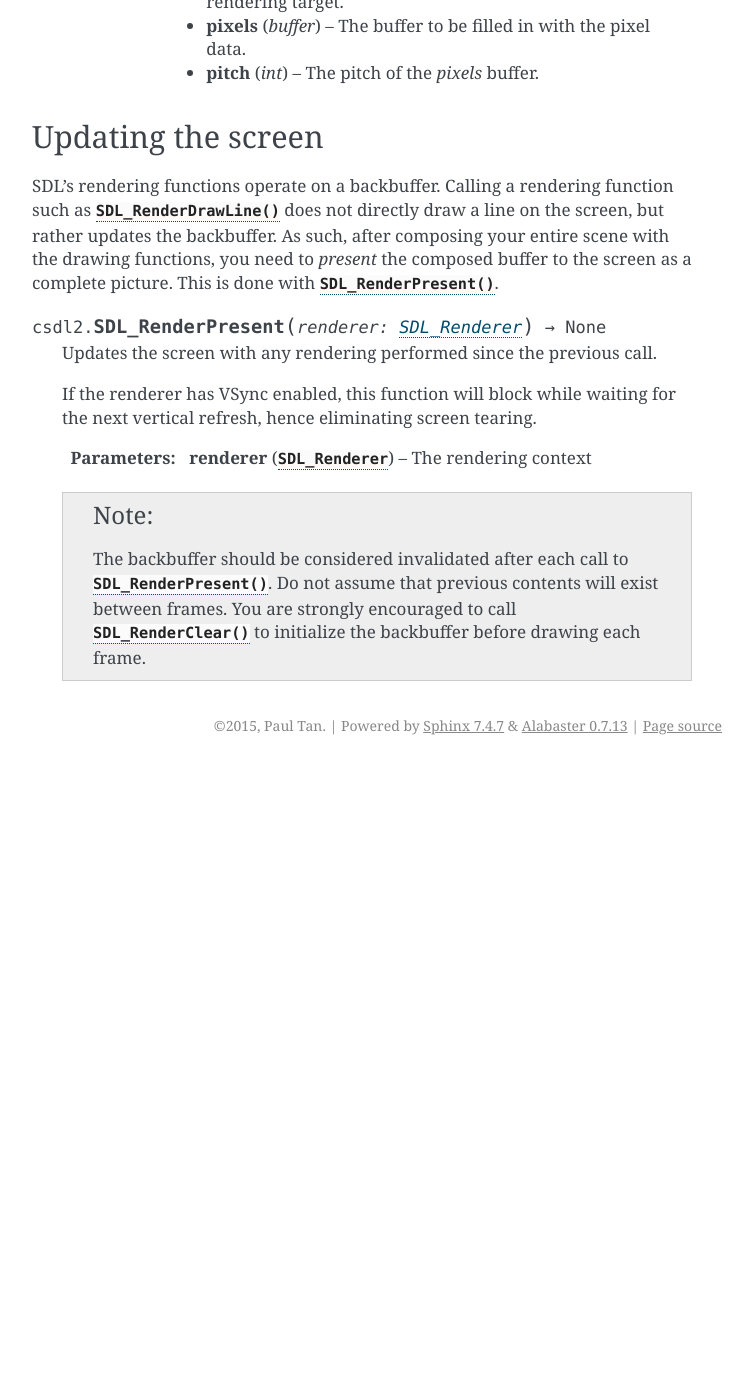
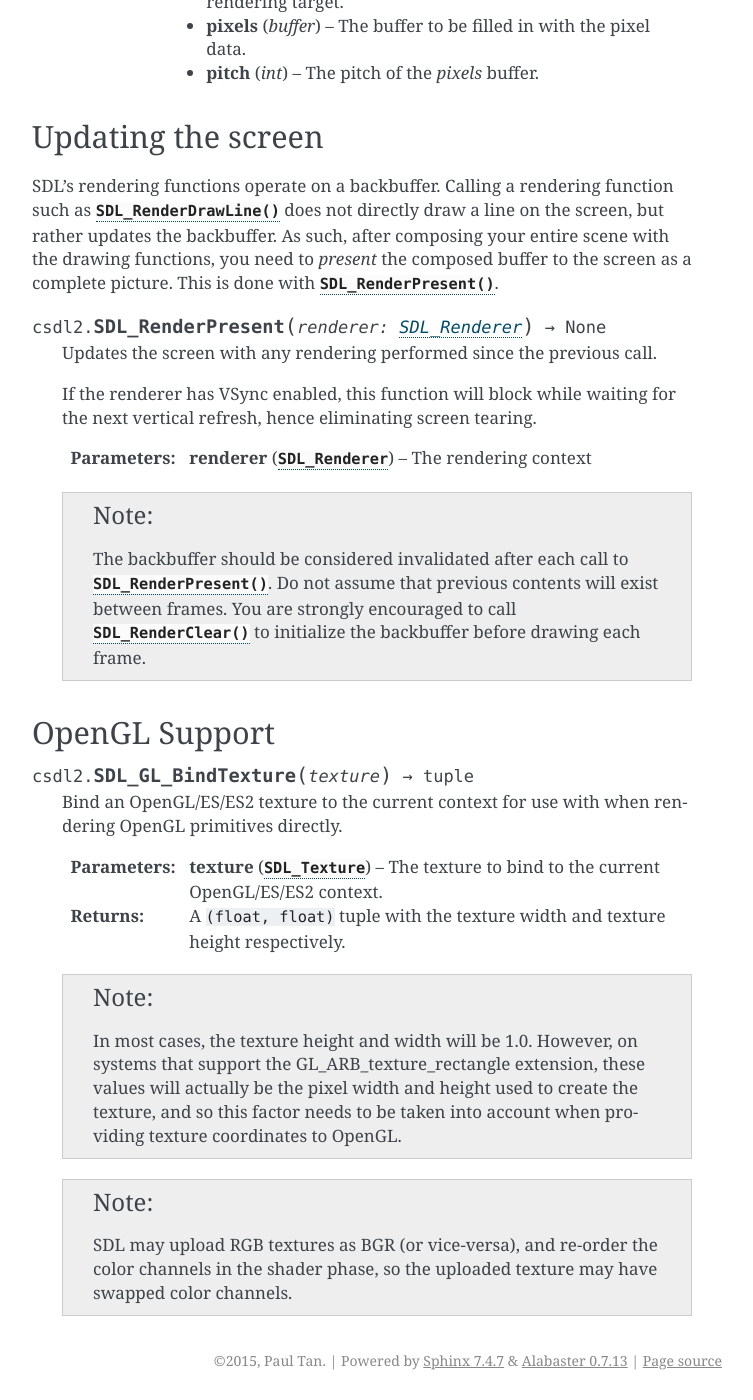
Before and after one commit to pyokagan/pycsdl2, a Sphinx documentation site: the page built from docs/api/render.rst, in a window 1280 px wide and 1400 px high, scrolled down 14079 px. Shown: the whole window, without its empty margins (388-1141 px from the left). Built offline with Sphinx 7.4.7, drawn with Linux system fonts in a browser that asks for light colours; before the commit the page ends 14844 px from its top, so only the background shows below that; some of the changed text lies outside the part shown.

Commit message:
render: implement SDL_GL_BindTexture()

```diff
--- a/docs/api/render.rst
+++ b/docs/api/render.rst
@@ -732,3 +732,25 @@ screen as a complete picture. This is done with :func:`SDL_RenderPresent`.
              will exist between frames. You are strongly encouraged to call
              :func:`SDL_RenderClear` to initialize the backbuffer before
              drawing each frame.
+
+OpenGL Support
+--------------
+.. function:: SDL_GL_BindTexture(texture) -> tuple
+
+   Bind an OpenGL/ES/ES2 texture to the current context for use with when
+   rendering OpenGL primitives directly.
+
+   :param texture: The texture to bind to the current OpenGL/ES/ES2 context.
+   :type texture: :class:`SDL_Texture`
+   :returns: A ``(float, float)`` tuple with the texture width and texture
+             height respectively.
+
+   .. note:: In most cases, the texture height and width will be 1.0.
+             However, on systems that support the GL_ARB_texture_rectangle
+             extension, these values will actually be the pixel width and
+             height used to create the texture, and so this factor needs to be
+             taken into account when providing texture coordinates to OpenGL.
+
+   .. note:: SDL may upload RGB textures as BGR (or vice-versa), and re-order
+             the color channels in the shader phase, so the uploaded texture
+             may have swapped color channels.
```
Also changed, not shown: 3 other files.
